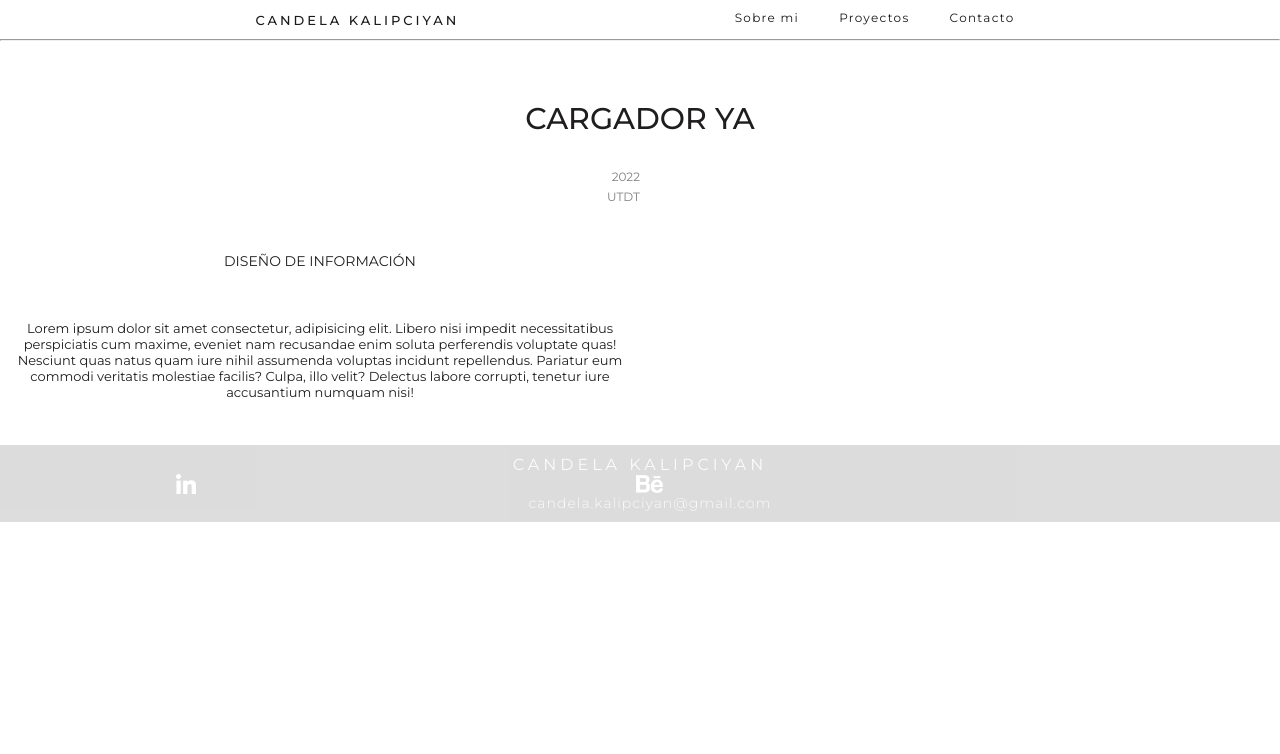
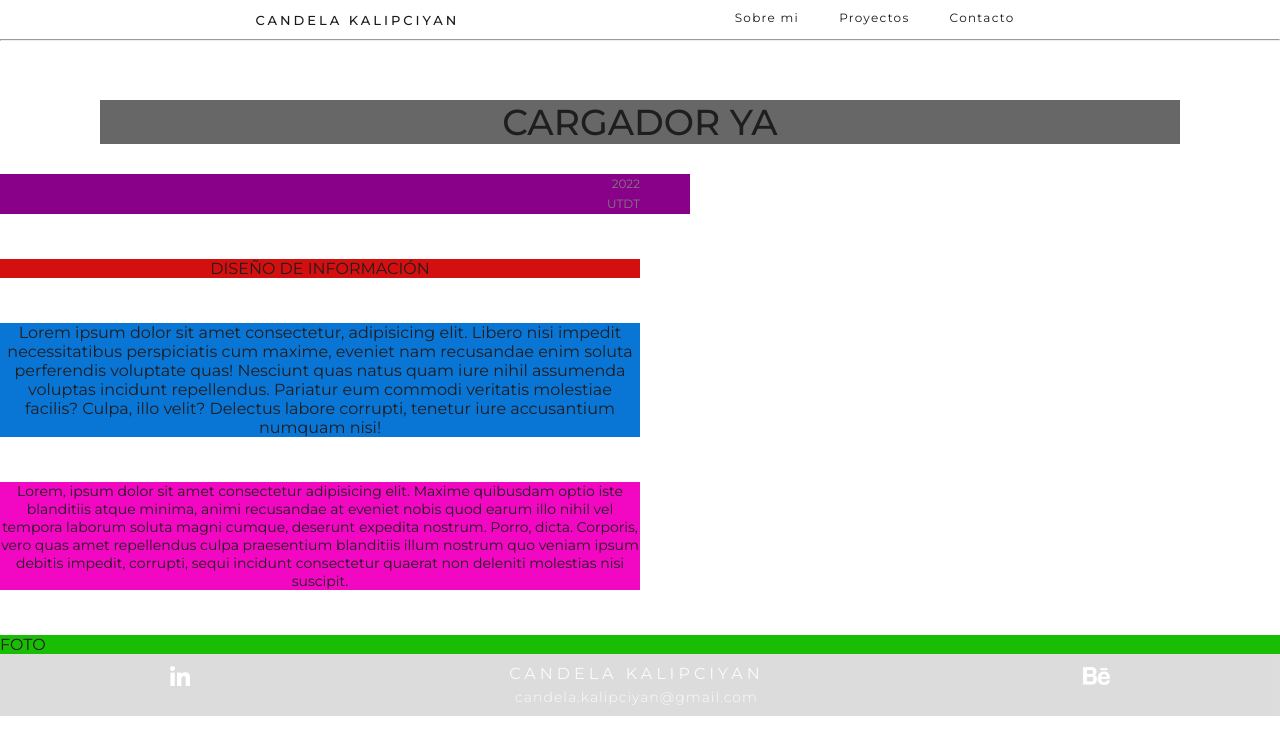
Before and after one commit to candekalipciyan/Mi-Portfolio, a plain HTML site: page paginas/cargadorya.html in a window 1280 px wide. Drawn offline with Linux system fonts and the light colour scheme.

Commit message:
guardado pre grid

```diff
--- a/css/style.css
+++ b/css/style.css
@@ -265,7 +265,7 @@ h3 {
 
 h4 {
     font-weight: 500;
-    font-size: 30px;
+    font-size: 36px;
     margin: 100px;
     text-align: center;
 }
@@ -556,3 +556,28 @@ footer:hover {
         padding: 10px;
     }
 }
+
+
+h4{
+    background-color: #676767;
+}
+.fecha{
+    background-color: #880188;
+}
+
+.tipo{
+    background-color: #d40f0f;
+}
+
+.bajadaindividual {
+    background-color: #0976d6;
+}
+
+.fotosdeproyecto{
+    background-color: #19be04;
+}
+
+.comentarios {
+    font-size: 14px;
+    background-color: #f208c3
+}
--- a/paginas/cargadorya.html
+++ b/paginas/cargadorya.html
@@ -38,23 +38,27 @@
           UTDT
          </p>
 
-         <p class="grafico">DISEÑO DE INFORMACIÓN
+         <p class="tipo">DISEÑO DE INFORMACIÓN
          </p>
 
-         <p class="bajada"> Lorem ipsum dolor sit amet consectetur, adipisicing elit. Libero nisi impedit necessitatibus perspiciatis cum maxime, eveniet nam recusandae enim soluta perferendis voluptate quas! Nesciunt quas natus quam iure nihil assumenda voluptas incidunt repellendus. Pariatur eum commodi veritatis molestiae facilis? Culpa, illo velit? Delectus labore corrupti, tenetur iure accusantium numquam nisi!
+         <p class="bajadaindividual"> Lorem ipsum dolor sit amet consectetur, adipisicing elit. Libero nisi impedit necessitatibus perspiciatis cum maxime, eveniet nam recusandae enim soluta perferendis voluptate quas! Nesciunt quas natus quam iure nihil assumenda voluptas incidunt repellendus. Pariatur eum commodi veritatis molestiae facilis? Culpa, illo velit? Delectus labore corrupti, tenetur iure accusantium numquam nisi!
          </p>
+
+         <p class="comentarios">Lorem, ipsum dolor sit amet consectetur adipisicing elit. Maxime quibusdam optio iste blanditiis atque minima, animi recusandae at eveniet nobis quod earum illo nihil vel tempora laborum soluta magni cumque, deserunt expedita nostrum. Porro, dicta. Corporis, vero quas amet repellendus culpa praesentium blanditiis illum nostrum quo veniam ipsum debitis impedit, corrupti, sequi incidunt consectetur quaerat non deleniti molestias nisi suscipit.</p>
+
+         <div class="fotosdeproyecto">FOTO</div>
 
       </main>
 
 
       <footer>
-        CANDELA KALIPCIYAN <br>
-          <div class="externos">
-             <a class="logoli" href="https://www.linkedin.com/in/candela-kalipciyan-bbab261a3/" target="_blank"><img src="../Imagenes/li.png" alt="logoli"></a>
-             <a class="mailfooter" href="mailto:candela.kalipciyan@gmail.com" target="_blank"> candela.kalipciyan@gmail.com </a>
-             <a class="logobe"href="https://www.behance.net/candekaliente" target="_blank"><img src="../Imagenes/be.png" alt="logobe"></a>
-           </div>
-         </footer>
+        <div class="externos">
+           <div class="nombrefooter">CANDELA KALIPCIYAN</div>
+          <a class="logoli" href="https://www.linkedin.com/in/candela-kalipciyan-bbab261a3/" ><img src="../Imagenes/li.png" alt="logoli"></a>
+          <a class="mailfooter" href="mailto:candela.kalipciyan@gmail.com" >candela.kalipciyan@gmail.com</a>
+          <a class="logobe" href="https://www.behance.net/candekaliente"><img src="../Imagenes/be.png" alt="logobe"></a>
+        </div>
+      </footer>
 
     </body>
 </html>
```
Also changed, not shown: paginas/digram.html (+7 -7 lines), paginas/hayrancho.html (+7 -7 lines), paginas/keepgoing.html (+7 -7 lines).
